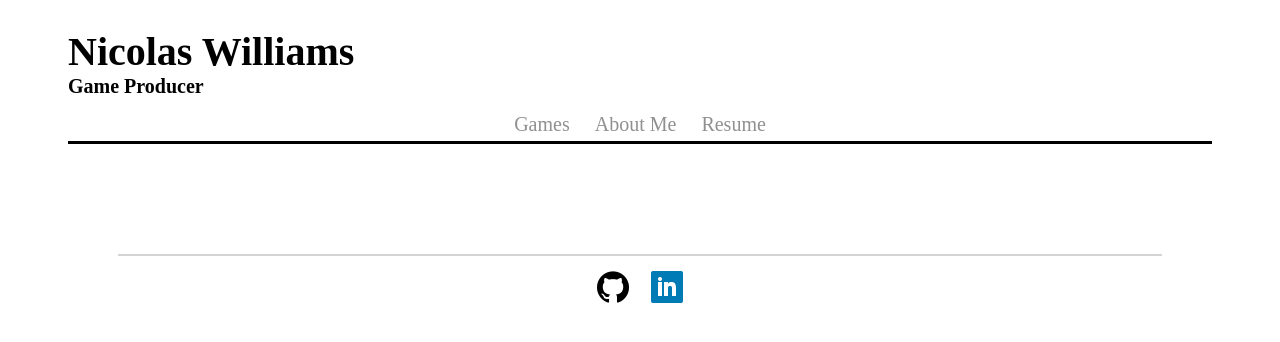
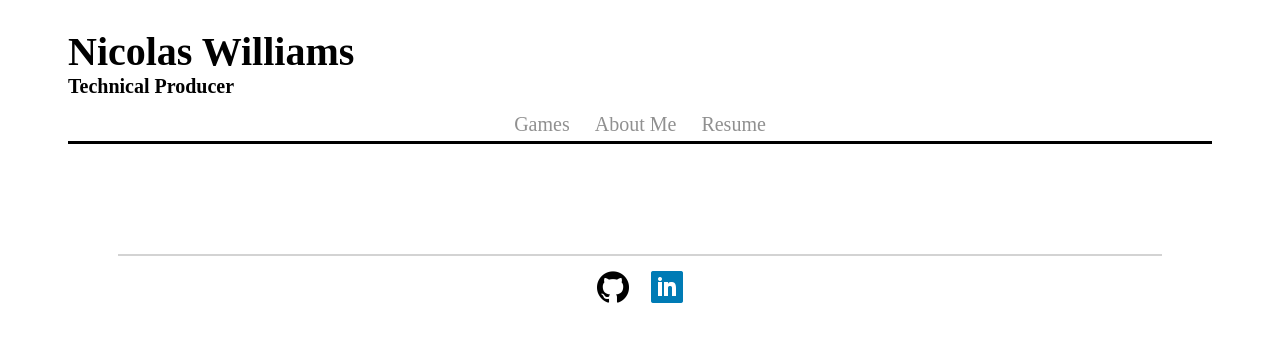
Before and after one commit to NicolasDWilliams/NicolasDWilliams.github.io, a Jekyll site: the page built from resume.html, in a window 1280 px wide. Shown: the top 342 px of the page. Built offline with Jekyll 4.4.1, drawn with Linux system fonts in a browser that asks for light colours; some web fonts are replaced.

Commit message:
Changed title to technical producer

```diff
--- a/_includes/header.html
+++ b/_includes/header.html
@@ -1,7 +1,7 @@
 <!-- PORTFOLIO HEADER  -->
 <div class="header">
   <h1 id="nameTitle">Nicolas Williams</h1>
-  <h2 id="jobTitle">Game Producer</h2>
+  <h2 id="jobTitle">Technical Producer</h2>
 </div>
 
 <!-- NAVIGATION BAR -->
```
